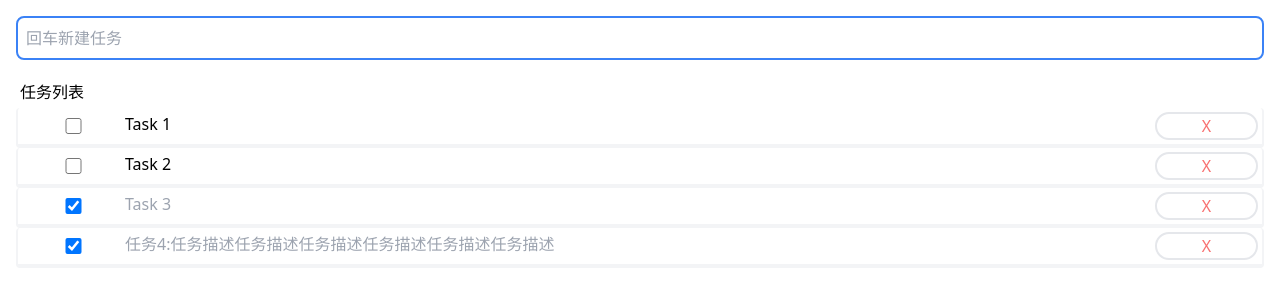
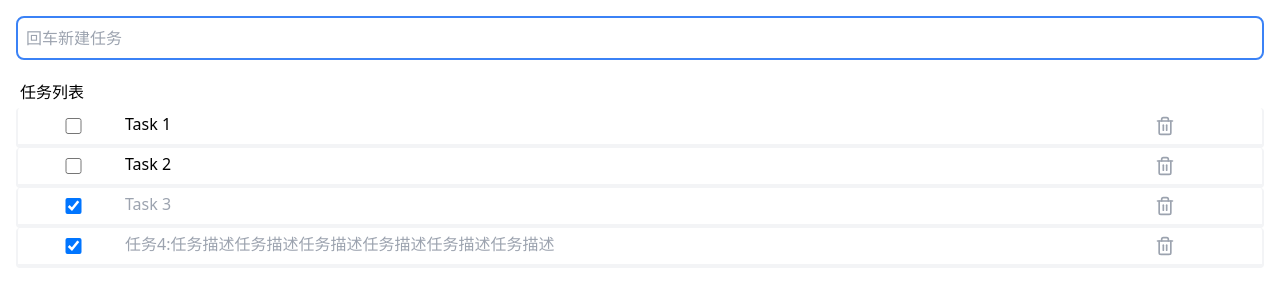
Before and after one commit to xsg22/vite-template-react-ts, a React (Vite) app: page / in a window 1280 px wide. Shown: the top 300 px of the page. Built offline with nearby package versions, Linux system fonts and the light colour scheme; a web font is replaced by a local one.

Commit message:
添加lucide图标库

```diff
--- a/package.json
+++ b/package.json
@@ -7,6 +7,7 @@
   "license": "MIT",
   "private": true,
   "dependencies": {
+    "lucide-react": "^0.465.0",
     "react": "^18.3.1",
     "react-dom": "^18.3.1"
   },
--- a/src/components/TodoList/TaskItem.tsx
+++ b/src/components/TodoList/TaskItem.tsx
@@ -1,6 +1,7 @@
 import * as React from "react";
 import {type Task} from "../../snapshots/tasks";
 import {useCallback} from "react";
+import {Trash2} from "lucide-react";
 
 type Props = {
     task: Task,
@@ -46,11 +47,13 @@ export default ({task, updateTask, deleteTask}: Props) => {
             {
                 !task.isEditing ?
                     <p className={'basis-5/6 break-all' + completeStyle} onClick={handlerOnClick}>{task.title}</p> :
-                    <input className={'basis-5/6 break-all' + completeStyle} type={"text"} value={value} onKeyDown={handleKeyDown}
+                    <input className={'basis-5/6 break-all' + completeStyle} type={"text"} value={value}
+                           onKeyDown={handleKeyDown}
                            onChange={handlerOnChange} autoFocus={task.isEditing}/>
             }
-            <button className='basis-1/12 text-red-400 rounded-full border-2 bg-white size-7'
-                    onClick={handlerDeleteTask}>X
+            <button className='size-7'
+                    onClick={handlerDeleteTask}>
+                <Trash2 className={'text-gray-400 hover:text-red-500'} size={20}/>
             </button>
         </>
     )
```
